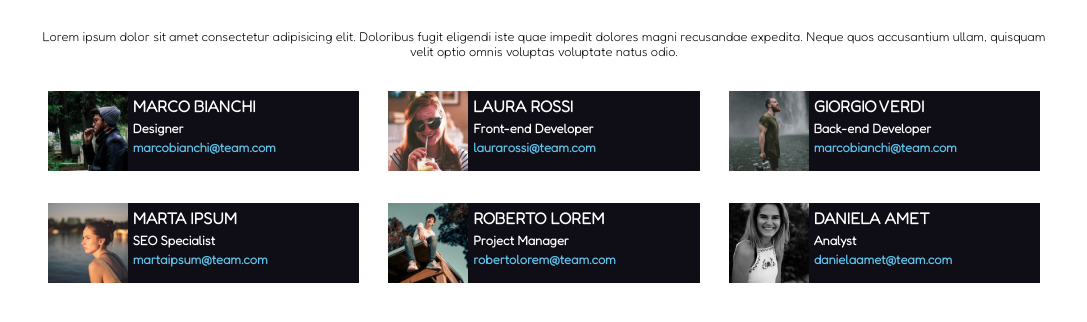
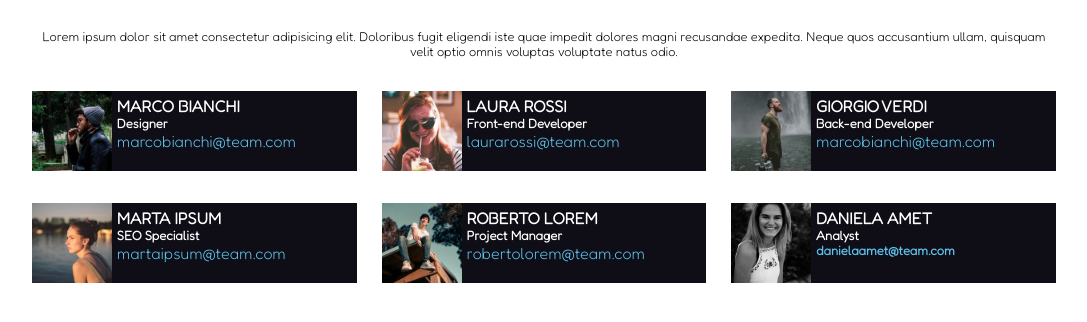
Before and after one commit to jdelavega42/html-css-float-cards, a plain HTML site: page index.html in a window 1280 px wide. Shown: the part 74-396 px from the top of the page, without its empty margins (96-1183 px from the left). Drawn offline with Linux system fonts and the light colour scheme.

Commit message:
correction completed

```diff
--- a/css/style.css
+++ b/css/style.css
@@ -39,10 +39,8 @@ body {
 h1 {
     color: #E53170;
     font-size: 2rem;
+    margin-bottom: 2rem;
 }
-
-
-/* !SECTION */
 p {
     font-size: .8rem;
 }
@@ -51,30 +49,33 @@ p {
 /* !MAIN */
 .box {
     height: 5rem;
-    width: calc(100% / 3 - 60px / 2);
+    width: calc(100% / 3 - 50px /3);
     text-align: left;
     color: white;
     background-color: #0F0E17;
-    display: inline-block;
+    float: left;
     margin-bottom: 2rem;
-
 }
 
 /* *Box */
 img{
     height: 5rem;
     float: left;
-    margin-right: .3rem;
+    /* margin-right: .3rem; */
 }
-
-h2 {
+.info {
+    float: left;
+    padding: .3rem;
+}
+.name {
     font-size: 1rem;
-    margin: .3rem;
+    /* margin: .3rem; */
+    text-transform: uppercase;
 }
 
 h3 {
     font-size: .8rem;
-    margin: .3rem;
+    /* margin: .3rem; */
 }
 
 .email {
--- a/index.html
+++ b/index.html
@@ -16,59 +16,64 @@
         <!-- !HEADING -->
         <Header>
             <h1>Meet Our Team</h1>
+            <p>Lorem ipsum dolor sit amet consectetur adipisicing elit. Doloribus fugit eligendi iste quae impedit dolores magni recusandae expedita. Neque quos accusantium ullam, quisquam velit optio omnis voluptas voluptate natus odio.</p>
         </Header>
         <!-- !HEADING -->
 
-
-        <!-- !SECTION -->
-        <div>
-            <p>Lorem ipsum dolor sit amet consectetur adipisicing elit. Doloribus fugit eligendi iste quae impedit dolores magni recusandae expedita. Neque quos accusantium ullam, quisquam velit optio omnis voluptas voluptate natus odio.</p>
-        </div>
-        <!-- !SECTION -->
-
-
         <!-- !MAIN -->
-        <main class="">
-            <div class="box">
+        <main class="clearfix">
+            <div class="box clearfix">
                 <img src="img/male1.png" alt="male1">
+                <div class="info">
                     <h2 class="name">MARCO BIANCHI</h2>
                     <h3 class="job">Designer</h3>
-                <h3 class="email">marcobianchi@team.com</h3>
+                    <a class="email">marcobianchi@team.com</a>
+                </div>
           </div>
 
             <div class="box clearfix">
                 <img src="img/female1.png" alt="female1">
+                <div class="info">
                     <h2 class="name">LAURA ROSSI</h2>
                     <h3 class="job"> Front-end Developer</h3>
-                <h3 class="email">laurarossi@team.com</h3>
+                    <a class="email">laurarossi@team.com</a>
+                </div>
             </div>
 
             <div class="box clearfix">
                 <img src="img/male2.png" alt="male2">
+                <div class="info">
                     <h2 class="name">GIORGIO VERDI</h2>
                     <h3 class="job"> Back-end Developer</h3>
-                <h3 class="email">marcobianchi@team.com</h3>
+                    <a class="email">marcobianchi@team.com</a>
+                </div>
             </div>
 
-            <div class="box">
+            <div class="box clearfix">
                 <img src="img/female2.png" alt="female2">
+                <div class="info">
                     <h2 class="name">MARTA IPSUM</h2>
                     <h3 class="job">SEO Specialist</h3>
-                <h3 class="email">martaipsum@team.com</h3>
+                    <a class="email">martaipsum@team.com</a>
+                </div>
             </div>
 
             <div class="box clearfix">
                 <img src="img/male3.png" alt="male3">
+                <div class="info">
                     <h2 class="name">ROBERTO LOREM</h2>
                     <h3 class="job">Project Manager</h3>
-                <h3 class="email">robertolorem@team.com</h3>
+                    <a class="email">robertolorem@team.com</a>
+                </div>
             </div>
 
             <div class="box clearfix">
                 <img src="img/female3.png" alt="female3">
+                <div class="info">
                     <h2 class="name">DANIELA AMET</h2>
                     <h3 class="job">Analyst</h3>
                     <h3 class="email">danielaamet@team.com</h3>
+                </div>
             </div>
 
         </main>
```
Lines whose indentation alone changed are shown as unchanged.
